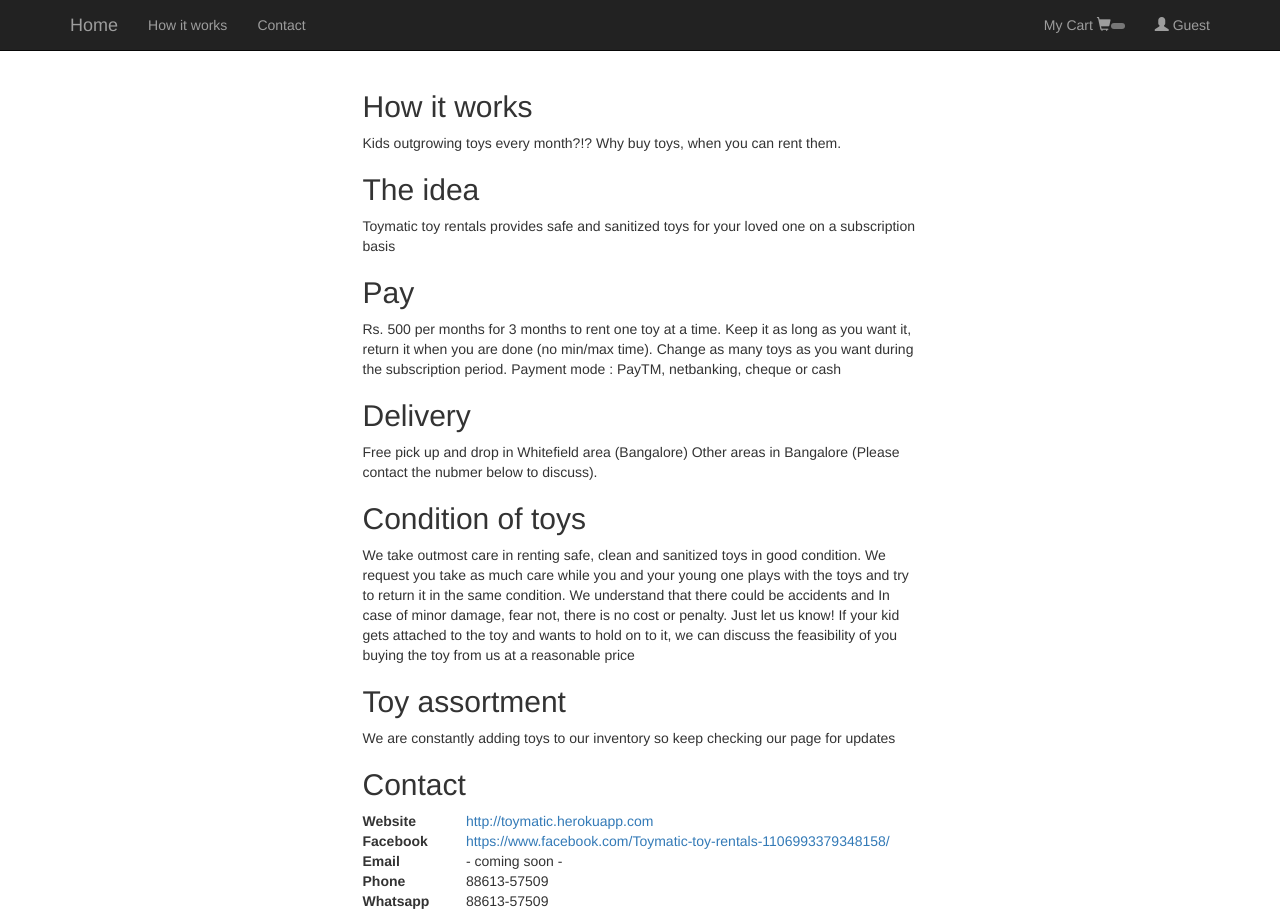
After one commit to goingkilo/toymatic, a Flask app: page /static/how.html in a window 1280 px wide. The commit adds this page. Run offline with Flask 2, Linux system fonts and the light colour scheme; data that the repository does not hold is empty; some libraries are stand-ins or nearby versions.

Commit message:
added how-it-works and contact pages

```diff
--- /dev/null
+++ b/static/how.html
@@ -0,0 +1,136 @@
+<!DOCTYPE html>
+<html lang="en">
+
+<head>
+
+    <meta charset="utf-8">
+    <meta http-equiv="X-UA-Compatible" content="IE=edge">
+    <meta name="viewport" content="width=device-width, initial-scale=1">
+    <meta name="description" content="">
+    <meta name="author" content="">
+
+    <title>Toymatic Toy Rentals</title>
+
+    <link href="/static/css/bootstrap.min.css" rel="stylesheet">
+    <link href="/static/css/3-col-portfolio.css" rel="stylesheet">
+    <link href="/static/css/fonts.css" rel="stylesheet">
+
+    <link rel="shortcut icon" href="/static/favicon.ico">
+
+    <script src="/static/js/jquery.js"></script>
+    <script src="/static/js/bootstrap.min.js"></script>
+
+</head>
+
+<body>
+
+    <!-- Navigation -->
+    <nav class="navbar navbar-inverse navbar-fixed-top" role="navigation">
+        <div class="container">
+            <!-- Brand and toggle get grouped for better mobile display -->
+            <div class="navbar-header">
+                <a class="navbar-brand" href="/store/home">Home</a>
+            </div>
+            <!-- Collect the nav links, forms, and other content for toggling -->
+            <div class="collapse navbar-collapse" id="bs-example-navbar-collapse-1">
+                <ul class="nav navbar-nav">
+                    <li>
+                        <a href="/static/how.html">How it works</a>
+                    </li>
+                    <li>
+                        <a href="/static/contact.html">Contact</a>
+                    </li>
+                </ul>
+                <ul class="nav navbar-nav navbar-right">
+                    <li>
+                        <a href="/store/checkout">My Cart
+                                <span class="glyphicon glyphicon-shopping-cart">
+                                </span><span class="badge label-success"> </span></a>
+                    </li>
+                    <li><a href="#"><span class="glyphicon glyphicon-user"></span> Guest </a></li>
+                </ul>
+            </div>
+            <!-- /.navbar-collapse -->
+        </div>
+        <!-- /.container -->
+    </nav>
+
+    <div class="container">
+        <!-- Page Header -->
+        <div class="row">
+            <div class="col-lg-3"></div>
+            <div class="col-lg-6">
+                <h2>How it works</h2>
+                Kids outgrowing toys every month?!? Why buy toys, when you can rent them.
+
+                <h2>The idea</h2>
+                Toymatic toy rentals provides safe and sanitized toys for your loved one on a subscription basis
+
+                <h2>Pay </h2>
+
+                Rs. 500 per months for 3 months to rent one toy at a time.
+                Keep it as long as you want it, return it when you are done (no min/max time).
+                Change as many toys as you want during the subscription period.
+                Payment mode : PayTM, netbanking, cheque or cash
+
+                <h2>Delivery</h2>
+                Free pick up and drop in Whitefield area (Bangalore)
+
+                Other areas in Bangalore (Please contact the nubmer below to discuss).
+
+                <h2>Condition of toys</h2>
+
+                We take outmost care in renting safe, clean and sanitized toys in good condition.
+
+                We request you take as much care while you and your young one plays with the toys and try to return it
+
+                in the same condition.
+
+                We understand that there could be accidents and In case of minor damage, fear not, there is no cost or
+
+                penalty. Just let us know!
+
+                If your kid gets attached to the toy and wants to hold on to it, we can discuss the feasibility of you
+
+                buying the toy from us at a reasonable price
+
+                <h2>Toy assortment </h2>
+
+                We are constantly adding toys to our inventory so keep checking our page for updates
+
+                <table class=".table">
+                    <tr>
+                        <td>
+                            <h2>Contact</h2>
+                        </td>
+                    </tr>
+                    <tr>
+                        <td><b>Website</b></td>
+                        <td>
+                            <a href="http://toymatic.herokuapp.com">http://toymatic.herokuapp.com</a>
+                        </td>
+                    </tr>
+                    <tr>
+                        <td><b>Facebook</b></td>
+                        <td><a href="https://www.facebook.com/Toymatic-toy-rentals-1106993379348158/">https://www.facebook.com/Toymatic-toy-rentals-1106993379348158/</a>
+                        </td>
+                    </tr>
+                    <tr>
+                        <td><b>Email</b></td>
+                        <td>- coming soon -</td>
+                    </tr>
+
+                    <tr>
+                        <td><b>Phone</b></td>
+                        <td>88613-57509</td>
+                    </tr>
+                    <tr>
+                        <td><b>Whatsapp</b></td>
+                        <td>88613-57509</td>
+                    </tr>
+                </table>
+        </div>
+    <div class="col-lg-3"></div>
+</body>
+
+</html>
```
Also changed, not shown: static/contact.html (added, +98 -0 lines), templates/store/checkout.html (+2 -19 lines), templates/store/home.html (+2 -19 lines), templates/store/item.html (+2 -18 lines).
